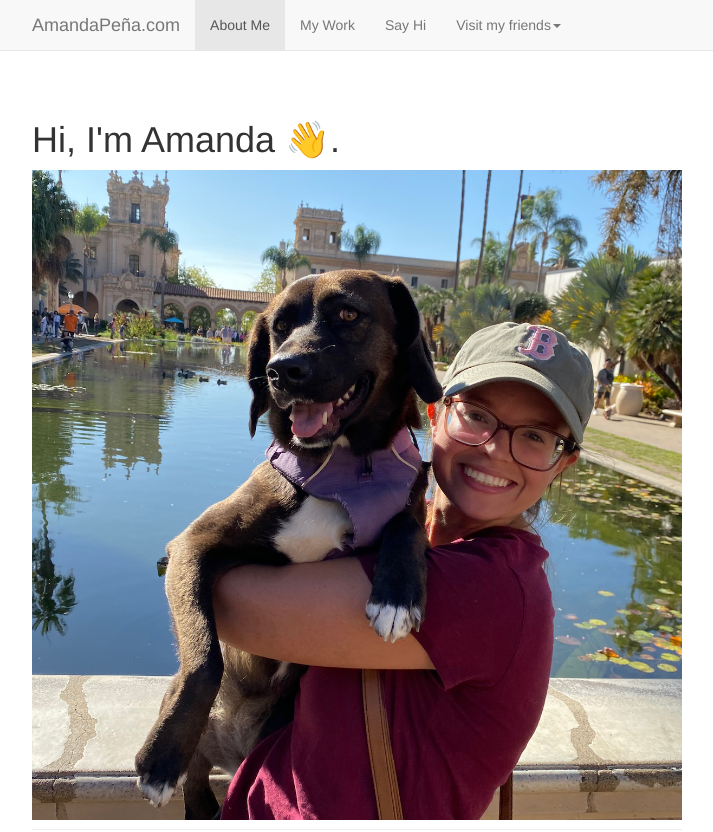
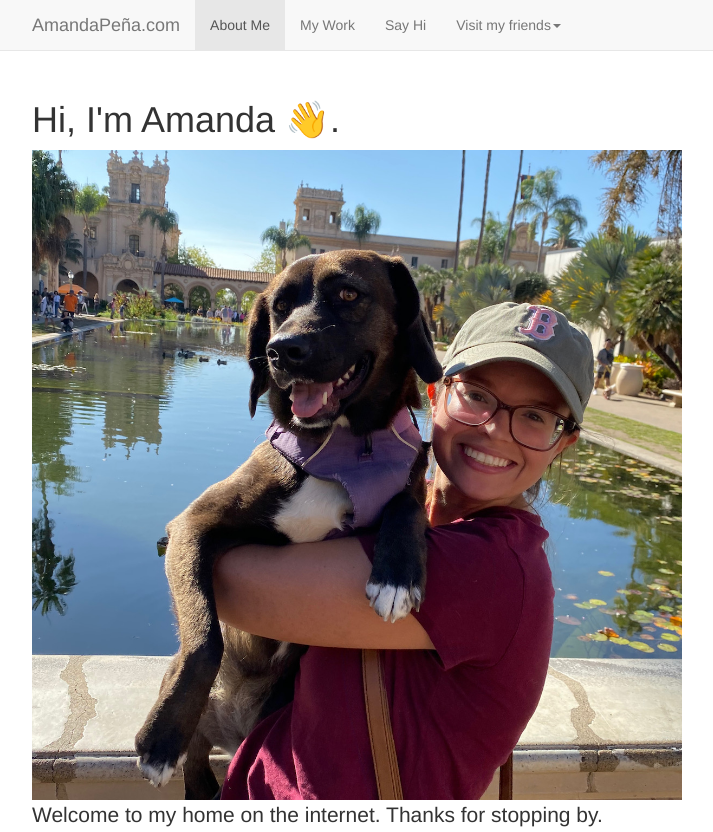
Before and after one commit to amandapena/amandapena.github.io, a plain HTML site: page index.html in a window 1280 px wide. Shown: the top 832 px of the page, without its empty margins (283-996 px from the left). Drawn offline with nearby package versions, Linux system fonts and the light colour scheme; a script that the page names is missing; files whose address does not match are found by name.

Commit message:
Updated header

```diff
--- a/index.html
+++ b/index.html
@@ -127,11 +127,9 @@
     <!-- Begin page content -->
 
 <div class="container">
-      <div class="page-header">
         <h1>Hi, I'm Amanda 👋.</h1>
                 <img src="https://raw.githubusercontent.com/amandapena/amandapena.github.io/master/images/Amanda-and-Sundae-square-hero-image-small.jpg" class="bitmoji" style="max-width:800px; width:100%; margin:auto; display:block;" alt="Sundae and Mommy">
 
-      </div>
 
 
       <p class="lead">Welcome to my home on the internet. Thanks for stopping by.</p>
```
